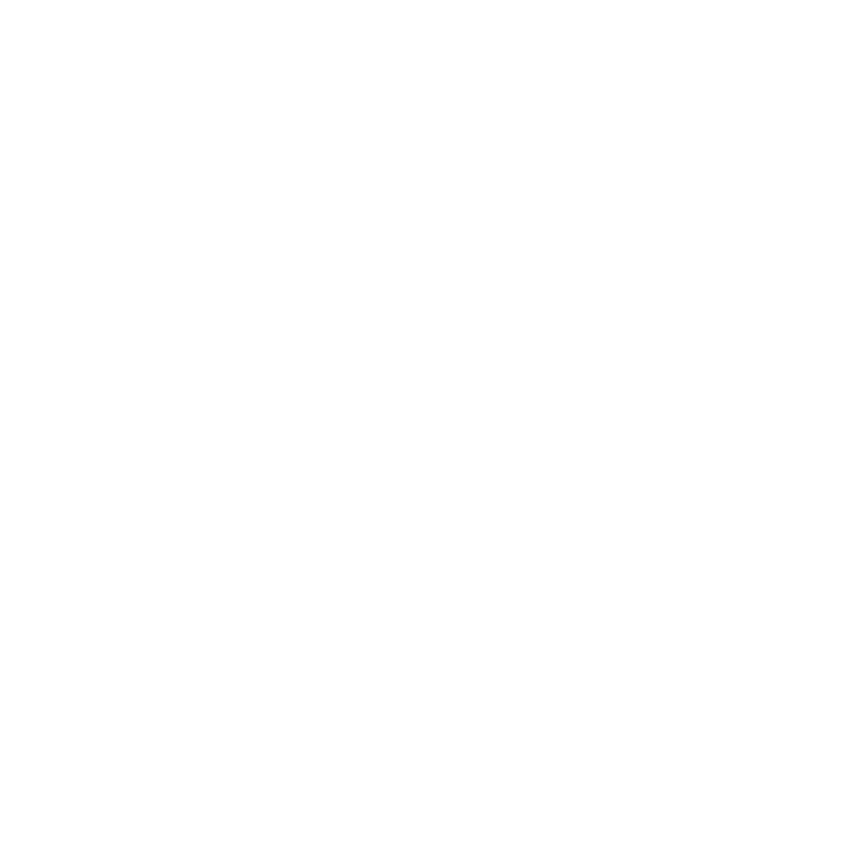
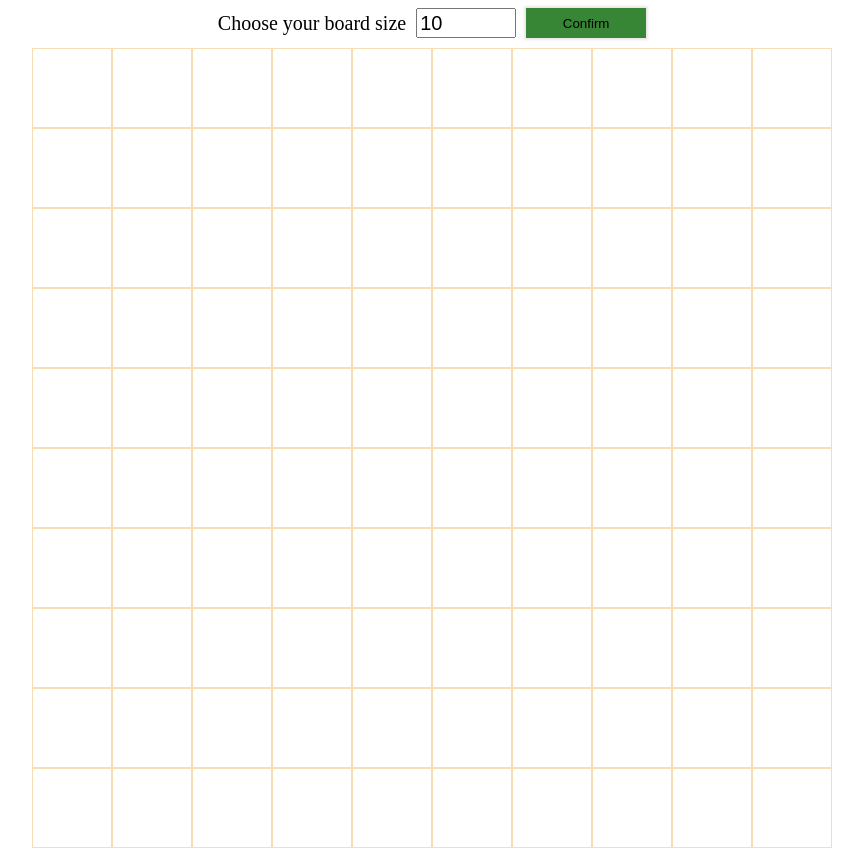
Before and after one commit to Trungenial/odin-tic-tac-toe, a plain HTML site: page index.html in a window 1280 px wide. Shown: the whole page, without its empty margins (208-1071 px from the left). Before the commit the page ends 800 px from the top, so only its background shows below. Drawn offline with Linux system fonts and the light colour scheme.

Commit message:
Create boardgame and panel to control board

```diff
--- a/index.html
+++ b/index.html
@@ -4,8 +4,21 @@
         <meta charset="UTF-8" />
         <meta name="viewport" content="width=device-width, initial-scale=1.0" />
         <title>Document</title>
+        <link rel="stylesheet" href="style.css" />
     </head>
     <body>
+        <div class="panel">
+            <label for="">Choose your board size</label>
+            <input
+                type="number"
+                class="board-size-input"
+                id="js-board-size-input"
+                value="10"
+                pattern="[0-9]*"
+            />
+            <button class="confirm-button js-confirm-button">Confirm</button>
+        </div>
+        <div id="js-game-board" class="game-board"></div>
         <script src="script.js"></script>
     </body>
 </html>
--- a/script.js
+++ b/script.js
@@ -88,9 +88,56 @@ const game = (() => {
         return currentPlayer;
     }
 
+    const boardSizeInput = document.querySelector("#js-board-size-input");
+    const gameBoard = document.querySelector("#js-game-board");
+    const confirmButton = document.querySelector(".js-confirm-button");
+
+    function renderBoard() {
+        gameBoard.textContent = "";
+
+        // The N x N. boardSize = N
+        const boardSize = parseInt(boardSizeInput.value);
+
+        const board = game.createBoard(boardSize);
+
+        //get width and height of the board in pixel
+        let gameBoardWidth = gameBoard.offsetWidth || 500;
+        let gameBoardHeight = gameBoard.offsetHeight || 500;
+
+        board.forEach((row) => {
+            row.forEach(() => {
+                let cellElement = document.createElement("div");
+                cellElement.textContent = "";
+
+                //set the actual width and height of each cell in the board
+                cellElement.style.width = `${gameBoardWidth / boardSize}px`;
+                cellElement.style.height = `${gameBoardHeight / boardSize}px`;
+
+                gameBoard.appendChild(cellElement);
+            });
+        });
+    }
+
+    confirmButton.addEventListener("click", renderBoard);
+
+    boardSizeInput.addEventListener("input", (event) => {
+        const value = event.target.value;
+        event.target.value = value.replace(/[^0-9]/g, "");
+    });
+
     function reset() {
         return 0;
     }
 
-    return { createBoard, createPlayer, start, addMark, checkWin, reset };
+    return {
+        createBoard,
+        createPlayer,
+        start,
+        addMark,
+        checkWin,
+        reset,
+        renderBoard,
+    };
 })();
+
+game.renderBoard();
--- /dev/null
+++ b/style.css
@@ -0,0 +1,46 @@
+* {
+    box-sizing: border-box;
+}
+
+.panel {
+    display: flex;
+    align-items: center;
+    justify-content: center;
+    column-gap: 10px;
+}
+
+.panel label {
+    font-size: 20px;
+}
+
+.confirm-button {
+    border: none;
+    width: 120px;
+    height: 30px;
+    background-color: rgb(54, 134, 54);
+    box-shadow: 0 0 2px 2px rgb(236, 231, 231);
+    cursor: pointer;
+}
+
+.board-size-input {
+    width: 100px;
+    height: 30px;
+    font-size: 20px;
+}
+
+.game-board {
+    width: 800px;
+    height: 800px;
+    background-color: red;
+    display: flex;
+    flex-direction: row;
+    flex-wrap: wrap;
+    align-content: flex-start;
+    justify-content: left;
+    margin: 10px auto;
+}
+
+.game-board div {
+    background-color: white;
+    border: 1px solid wheat;
+}
```
